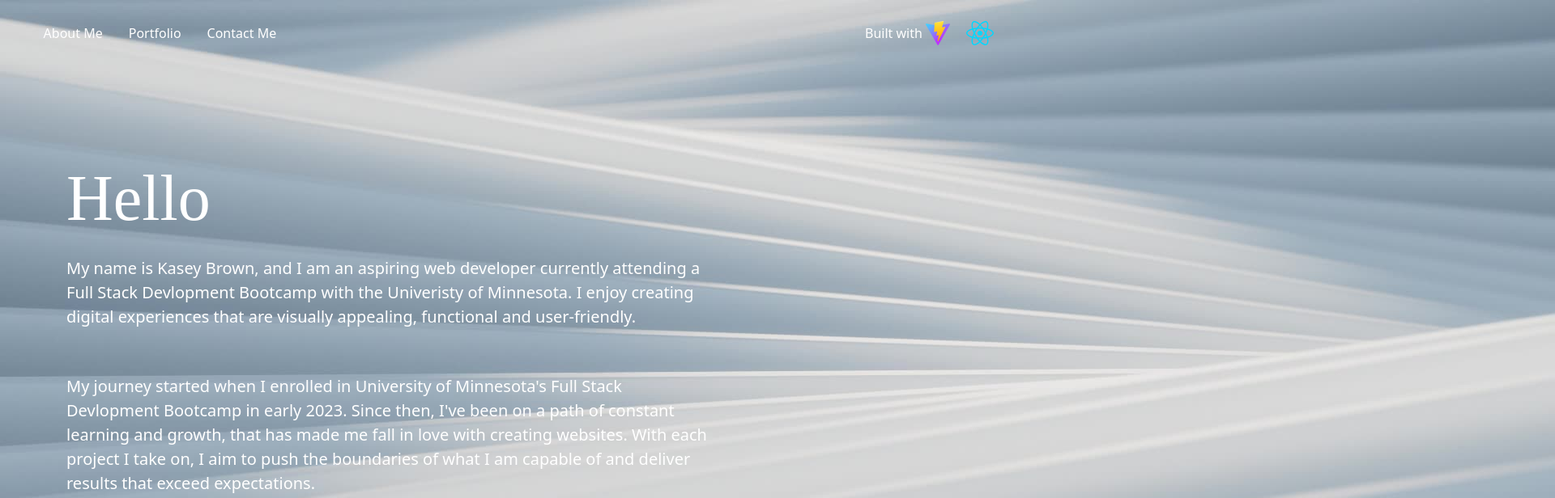
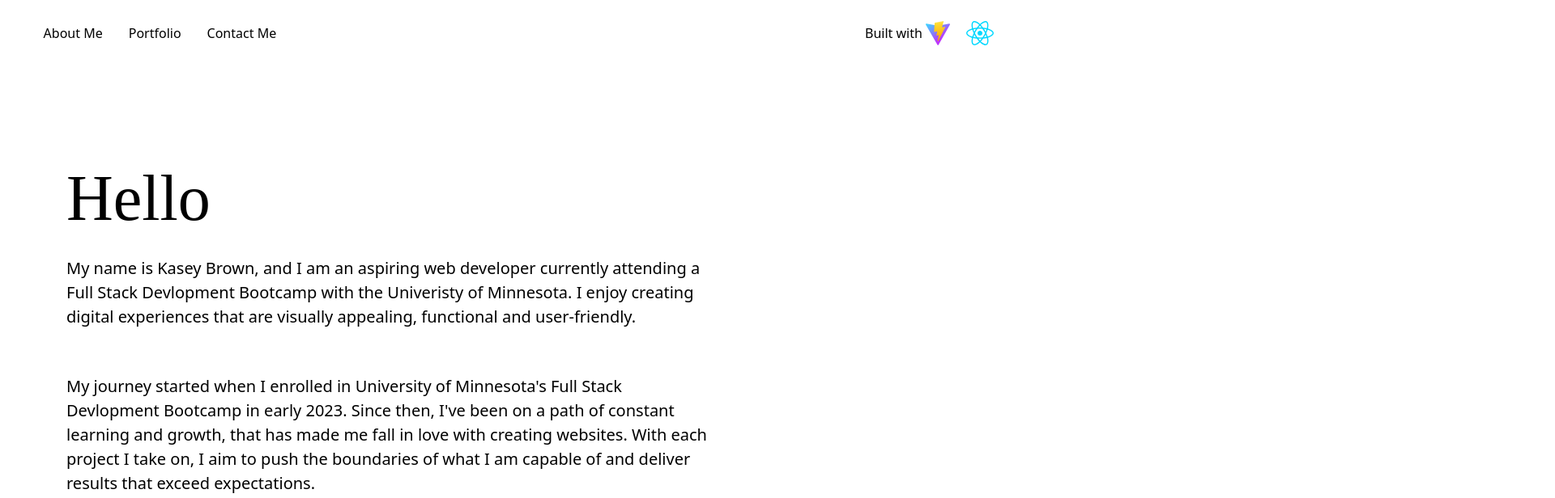
Before and after one commit to brownKasey/ReactPortfolio, a React (Vite) app: page / in a window 1280 px wide. Shown: the top 616 px of the page at 81% size, 1920 px wide, since content can reach past the window. Built offline with nearby package versions, Linux system fonts and the light colour scheme; a web font is replaced by a local one.

Commit message:
updated background :(

```diff
--- a/src/App.jsx
+++ b/src/App.jsx
@@ -1,14 +1,12 @@
 import "./styles/index.css";
-import background from "./assets/background.jpg";
+// import background from "./assets/background.jpg";
 import { FooterPage } from "./Component/Footer/index";
 import PageHandler from "./Component/PageHandler";
 function App() {
   return (
     <>
       <div className="main">
-        <div className="overlay">
-          <img src={background} />
-        </div>
+        <div className="overlay">{/* <img src={background} /> */}</div>
 
         <div className="content">
           <PageHandler />
--- a/src/Component/Contact-Me/Contact.jsx
+++ b/src/Component/Contact-Me/Contact.jsx
@@ -80,7 +80,7 @@ function Contact() {
           <button
             type="submit"
             value="Send"
-            className=" submit btn btn-outline-light"
+            className=" submit btn btn-outline-dark"
           >
             Submit
           </button>
--- a/src/styles/AboutMe.css
+++ b/src/styles/AboutMe.css
@@ -8,7 +8,7 @@
 }
 .hello {
   font-family: "Martian Mono", serif;
-  color: #fff;
+  color: #000;
 }
 .about {
   margin-left: 3%;
@@ -20,11 +20,11 @@
 .introduction {
   margin-top: 3%;
   --bs-card-border-color: none !important;
-  color: #fff;
+  color: #000;
 }
 .journey {
   margin-top: 7%;
-  color: #fff;
+  color: #000;
 }
 .skills {
   width: 800px;
--- a/src/styles/Contact.css
+++ b/src/styles/Contact.css
@@ -6,17 +6,15 @@
   flex-direction: column;
 }
 .form-label {
-  color: #fff;
+  color: #000;
 }
 .contact-me {
-  color: #fff;
+  color: #000;
 }
 @media (max-width: 600px) {
   .everything-container {
     flex-direction: column;
     margin: 5%;
-  }
-  .form-container {
   }
 }
 @media (min-width: 1000px) {
--- a/src/styles/Header.css
+++ b/src/styles/Header.css
@@ -4,7 +4,7 @@
   margin-right: 2%;
 }
 .nav-link {
-  color: #fff !important;
+  color: #000 !important;
 }
 .logo {
   height: 2em;
--- a/src/styles/index.css
+++ b/src/styles/index.css
@@ -18,10 +18,10 @@ video {
   top: 0;
 }
 
-.overlay {
+/* .overlay {
   position: absolute;
   top: 0;
   height: 100%;
   width: 100%;
   background-color: rgba(0, 0, 0, 2);
-}
+} */
```
